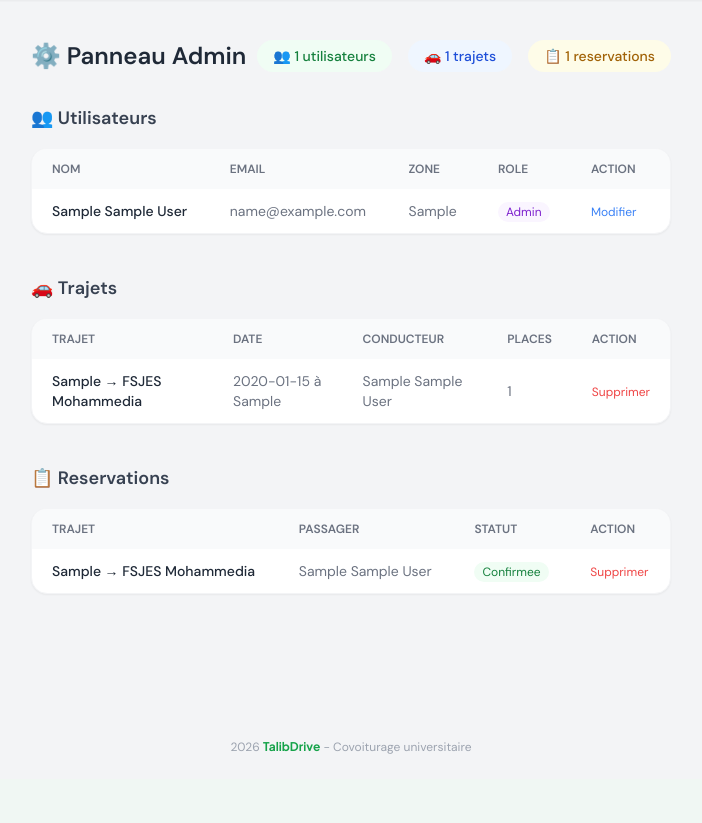
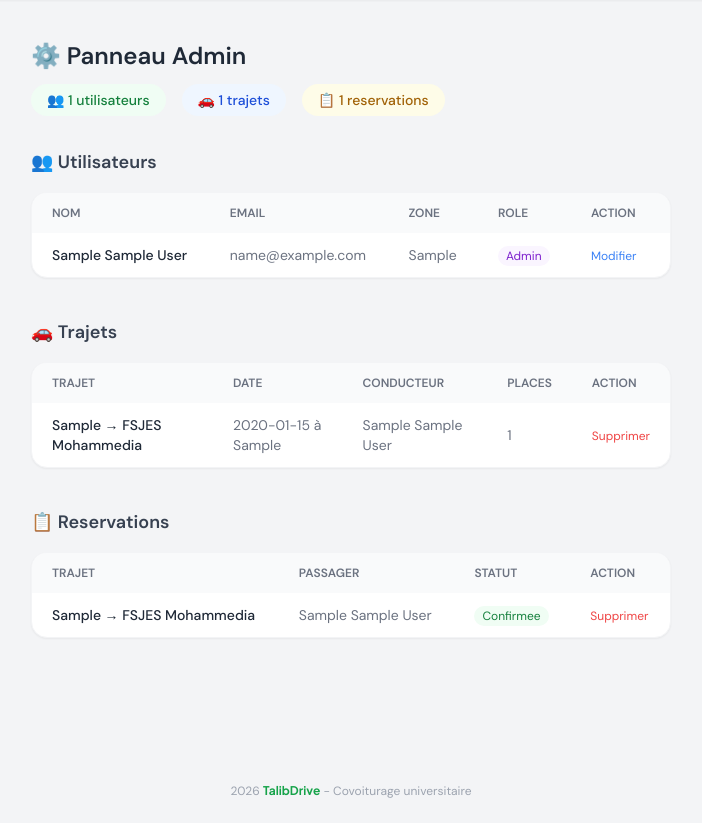
Before and after one commit to ahmedhl-dev/talibdrive, a Flask app: page /admin/ in a window 1280 px wide. Shown: the part 64-887 px from the top of the page, without its empty margins (289-991 px from the left). Before the commit the page ends 818 px from the top, so only its background shows below. Run offline with Flask 3, Linux system fonts and the light colour scheme; a user stored in the database is signed in; tables that the repository leaves empty hold one stand-in row (values such as "Sample post"); some libraries are stand-ins or nearby versions.

Commit message:
Fix mobile responsiveness for navbar and admin panel

```diff
--- a/app/templates/admin/index.html
+++ b/app/templates/admin/index.html
@@ -1,9 +1,9 @@
 {% extends "base.html" %}
 {% block content %}
 
-<div class="flex items-center justify-between mb-8">
+<div class="flex flex-wrap items-center justify-between gap-3 mb-8">
     <h1 class="text-2xl font-bold text-gray-800">⚙️ Panneau Admin</h1>
-    <div class="flex gap-4 text-sm font-medium">
+    <div class="flex flex-wrap gap-2 sm:gap-4 text-xs sm:text-sm font-medium">
         <span class="bg-green-50 text-green-700 px-4 py-1.5 rounded-full">👥 {{ users|length }} utilisateurs</span>
         <span class="bg-blue-50 text-blue-700 px-4 py-1.5 rounded-full">🚗 {{ trajets|length }} trajets</span>
         <span class="bg-yellow-50 text-yellow-700 px-4 py-1.5 rounded-full">📋 {{ reservations|length }} reservations</span>
@@ -12,8 +12,8 @@
 
 <div class="mb-10">
     <h2 class="text-lg font-semibold text-gray-700 mb-4">👥 Utilisateurs</h2>
-    <div class="bg-white rounded-2xl shadow-sm border border-gray-100 overflow-hidden">
-        <table class="w-full text-sm">
+    <div class="bg-white rounded-2xl shadow-sm border border-gray-100 overflow-x-auto">
+        <table class="w-full text-sm min-w-[600px]">
             <thead class="bg-gray-50 text-gray-500 uppercase text-xs">
                 <tr>
                     <th class="px-5 py-3 text-left">Nom</th>
@@ -58,8 +58,8 @@
 
 <div class="mb-10">
     <h2 class="text-lg font-semibold text-gray-700 mb-4">🚗 Trajets</h2>
-    <div class="bg-white rounded-2xl shadow-sm border border-gray-100 overflow-hidden">
-        <table class="w-full text-sm">
+    <div class="bg-white rounded-2xl shadow-sm border border-gray-100 overflow-x-auto">
+        <table class="w-full text-sm min-w-[600px]">
             <thead class="bg-gray-50 text-gray-500 uppercase text-xs">
                 <tr>
                     <th class="px-5 py-3 text-left">Trajet</th>
@@ -92,8 +92,8 @@
 
 <div class="mb-10">
     <h2 class="text-lg font-semibold text-gray-700 mb-4">📋 Reservations</h2>
-    <div class="bg-white rounded-2xl shadow-sm border border-gray-100 overflow-hidden">
-        <table class="w-full text-sm">
+    <div class="bg-white rounded-2xl shadow-sm border border-gray-100 overflow-x-auto">
+        <table class="w-full text-sm min-w-[600px]">
             <thead class="bg-gray-50 text-gray-500 uppercase text-xs">
                 <tr>
                     <th class="px-5 py-3 text-left">Trajet</th>
--- a/app/templates/base.html
+++ b/app/templates/base.html
@@ -31,7 +31,7 @@
         </div>
     </nav>
 
-    <main class="flex-1 max-w-2xl w-full mx-auto mt-10 px-4 pb-10">
+    <main class="flex-1 max-w-2xl w-full mx-auto mt-6 sm:mt-10 px-3 sm:px-4 pb-10">
         {% with messages = get_flashed_messages(with_categories=true) %}
             {% for category, message in messages %}
                 <div class="mb-4 p-4 rounded-lg text-sm font-medium
```
